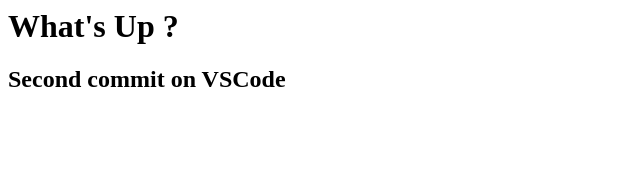
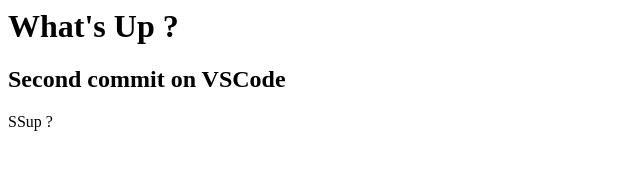
Before and after one commit to 75072107/practice_1, a plain HTML site: page index.html in a window 1280 px wide. Shown: the full height of the page, 0-640 px from the left. Drawn offline with Linux system fonts and the light colour scheme.

Commit message:
Conflict practice on master

```diff
--- a/index.html
+++ b/index.html
@@ -1,2 +1,3 @@
 <h1>What's Up ?</h1>
 <h2>Second commit on VSCode</h2>
+<p>SSup ?</p>
```
